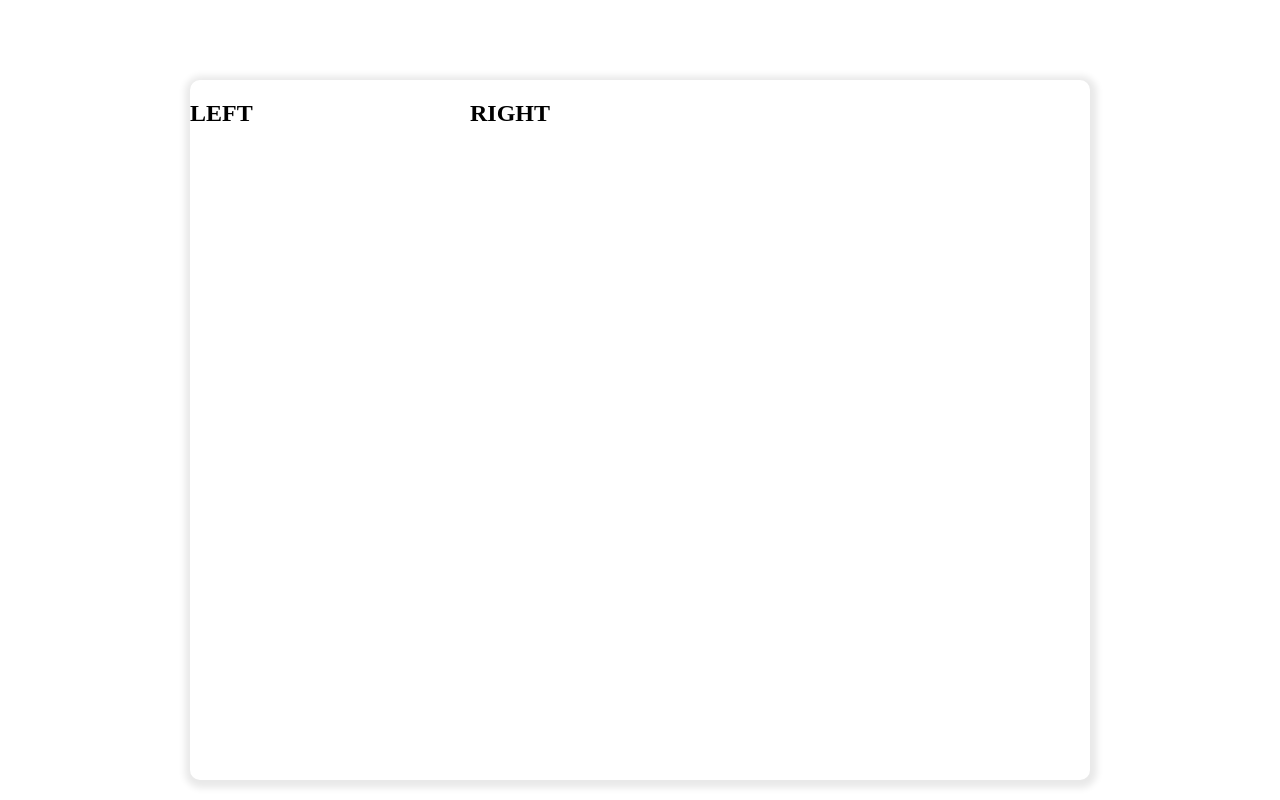
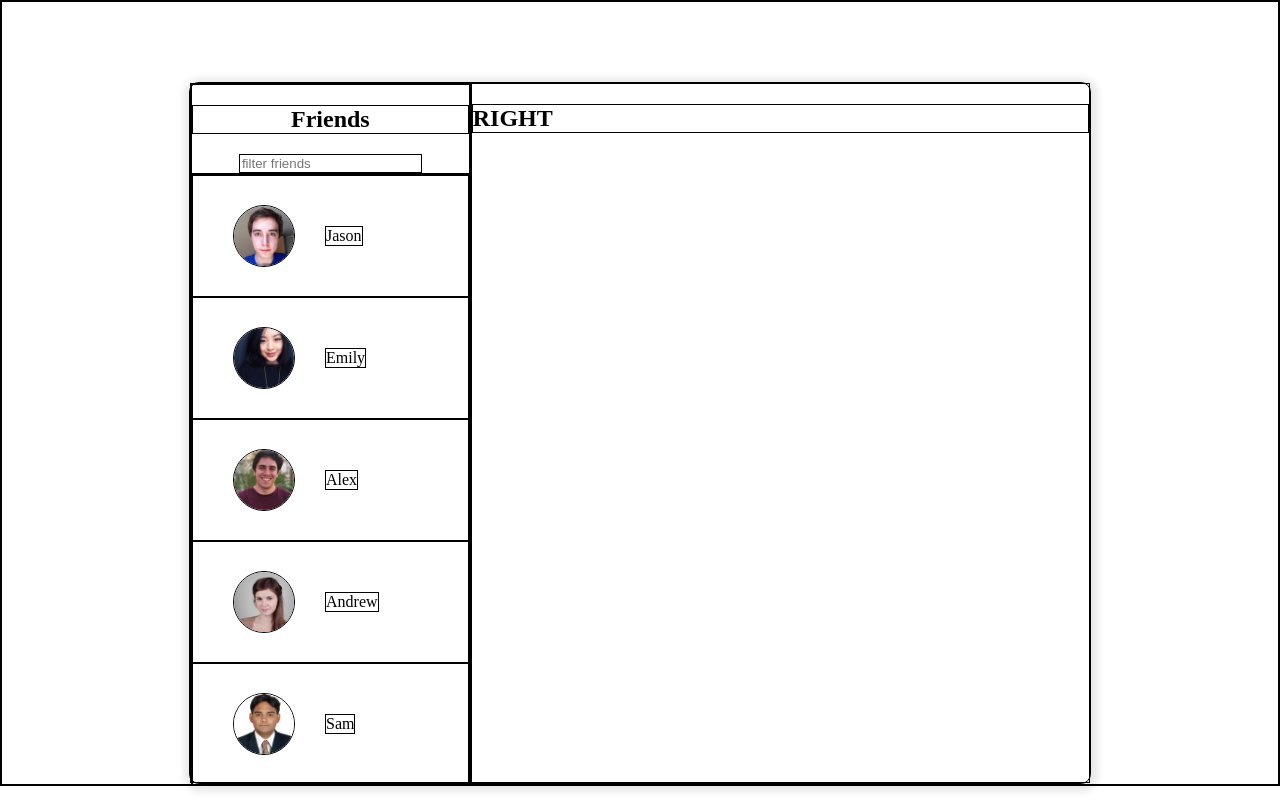
Before and after one commit to Ceri930/workshop-html-css-2024-main, a plain HTML site: page exercise/index.html in a window 1280 px wide. Drawn offline with Linux system fonts and the light colour scheme.

Commit message:
updated contact cards

```diff
--- a/exercise/index.html
+++ b/exercise/index.html
@@ -12,9 +12,33 @@
         <!-- You HTML code here: -->
         <div class="main">
             <div class="left">
-        <h2>LEFT</h2>
+                <div class="friends-filter">
+                    <h2>Friends</h2>
+                    <input placeholder="filter friends">
                 </div>
-
+                <div class="contact-cards">
+                    <div class="contact-card">
+                        <img src="./public/photo1.jpg" alt="photo1">
+                        <p>Jason</p>
+                    </div>
+                    <div class="contact-card">
+                        <img src="./public/photo2.jpg" alt="photo2">
+                        <p>Emily</p>
+                    </div>
+                    <div class="contact-card">
+                        <img src="./public/photo3.jpg" alt="photo3">
+                        <p>Alex</p>
+                    </div>
+                    <div class="contact-card">
+                        <img src="./public/photo4.jpg" alt="photo4">
+                        <p>Andrew</p>
+                    </div>
+                    <div class="contact-card">
+                        <img src="./public/photo5.jpg" alt="photo5">
+                        <p>Sam</p>
+                    </div>
+                </div>
+            </div>
             <div class="right">
                 <h2>RIGHT</h2>
             </div>
--- a/exercise/style.css
+++ b/exercise/style.css
@@ -1,11 +1,32 @@
 /* Your CSS code here: */
 
-/* * {
+* {
   border: 1px solid black;
 }
- */
+
 body{
   margin: 0px;
+}
+
+.friends-filter{
+  text-align: center;
+}
+
+.contact-card{
+  display:flex;
+  align-items: center;
+  padding-left: 40px;
+  height: 120px;
+}
+
+.contact-card img{
+  width: 60px;
+  height: 60px;
+  border-radius: 50%;
+}
+
+.contact-card p{
+  margin-left: 30px;
 }
 
 .left{
```
Lines whose indentation alone changed are shown as unchanged.
